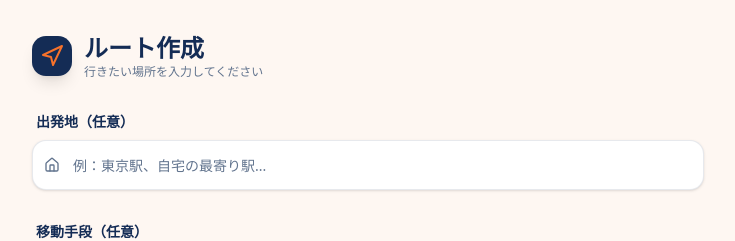
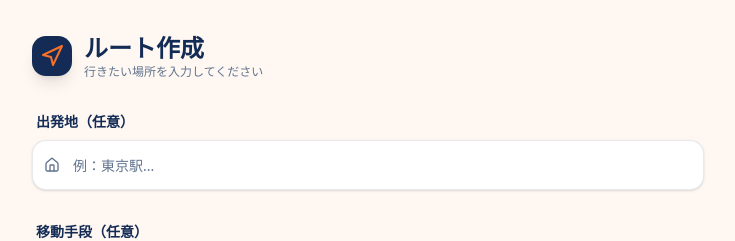
Before and after one commit to nicozo/Rootist, a SvelteKit app: page /plan in a window 1280 px wide. Shown: the top 241 px of the page, without its empty margins (272-1007 px from the left). Built offline with nearby package versions, Linux system fonts and the light colour scheme.

Commit message:
style: 出発地入力のプレースホルダーを修正

```diff
--- a/src/routes/plan/+page.svelte
+++ b/src/routes/plan/+page.svelte
@@ -240,7 +240,7 @@
 						</div>
 					{/if}
 					<Input
-						placeholder="例：東京駅、自宅の最寄り駅..."
+						placeholder="例：東京駅..."
 						bind:value={originInput}
 						oninput={handleOriginInput}
 						onkeydown={handleOriginKeydown}
```
